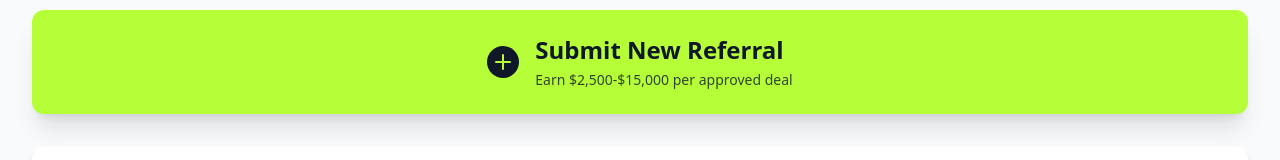
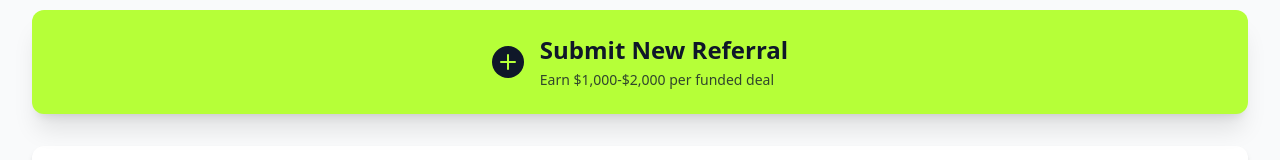
Before and after one commit to chrisollinwhite/cpa-club-dashboard, a React (Vite) app: page /embed in a window 1280 px wide. Shown: the part 318-478 px from the top of the page. Built offline with nearby package versions, Linux system fonts and the light colour scheme; no server answers.

Commit message:
Update referral button text to ,000-,000 per funded deal

```diff
--- a/src/pages/DashboardPage.jsx
+++ b/src/pages/DashboardPage.jsx
@@ -141,7 +141,7 @@ const DashboardPage = () => {
               <div className="text-left">
                 <div className="text-2xl font-bold">Submit New Referral</div>
                 <div className="text-sm font-normal text-primary/80 mt-1">
-                  Earn $2,500-$15,000 per approved deal
+                  Earn $1,000-$2,000 per funded deal
                 </div>
               </div>
             </div>
```
